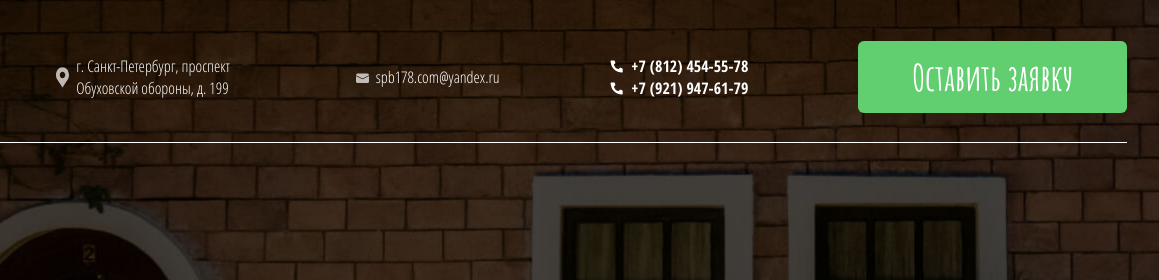
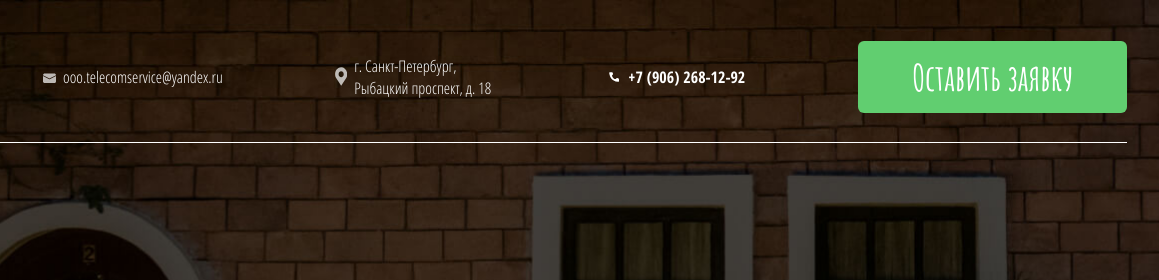
Before and after one commit to vitalii-grigorash/telecom-service, a React app: page / in a window 1280 px wide. Shown: the top 280 px of the page, 121-1280 px from the left. Built offline with nearby package versions, Linux system fonts and the light colour scheme.

Commit message:
change header and footer info

```diff
--- a/src/components/Footer/Footer.js
+++ b/src/components/Footer/Footer.js
@@ -17,35 +17,25 @@ function Footer() {
 
                 <div className="footer__info-container">
 
-                    <a href="https://yandex.ru/maps/-/CCUMu0GBkC" target="_blank" rel="nofollow noreferrer" className="footer__map">
+                    <a href="https://yandex.ru/maps/2/saint-petersburg/house/rybatskiy_prospekt_18/Z0kYcwdjTE0OQFtjfXR1cXVrYQ" target="_blank" rel="nofollow noreferrer" className="footer__map">
                         {/* <img className="footer__map" src={map} alt="Карта" />     */}
                     </a>
 
                     <div className="header__row header__row_column">
 
-                        <div className="phone-numbers__container">
-
-                            <a href="tel:+78124545578" className="phone-numbers__link phone-numbers__link_black">
-                                <p className="phone-numbers__icon phone-numbers__icon_black"></p>
-                                +7 (812) 454-55-78
-                            </a>
-
-
-                            <a href="tel:+79219476179" className="phone-numbers__link phone-numbers__link_black">
-                                <p className="phone-numbers__icon phone-numbers__icon_black"></p>
-                                +7 (921) 947-61-79
-                            </a>
-
-                        </div>
-
-                        <a href="mailto:spb178.com@yandex.ru" className="header-info__container header-info__container_black">
-                            <p className="header-info__icon-email header-info__icon-email_black"></p>
-                            spb178.com@yandex.ru
+                        <a href="tel:+79062681292" className="phone-numbers__link phone-numbers__link_black">
+                            <p className="phone-numbers__icon phone-numbers__icon_black"></p>
+                            +7 (906) 268-12-92
                         </a>
 
-                        <a href="https://yandex.ru/maps/-/CCUMu0GBkC" target="_blank" rel="nofollow noreferrer" className="header-info__container header-info__container_black">
+                        <a href="mailto:ooo.telecomservice@yandex.ru" className="header-info__container header-info__container_black">
+                            <p className="header-info__icon-email header-info__icon-email_black"></p>
+                            ooo.telecomservice@yandex.ru
+                        </a>
+
+                        <a href="https://yandex.ru/maps/2/saint-petersburg/house/rybatskiy_prospekt_18/Z0kYcwdjTE0OQFtjfXR1cXVrYQ" target="_blank" rel="nofollow noreferrer" className="header-info__container header-info__container_black">
                             <p className="header-info__icon-vector header-info__icon-vector_black"></p>
-                            г. Санкт-Петербург, проспект Обуховской обороны, д. 199
+                            г. Санкт-Петербург, Рыбацкий проспект, д. 18
                         </a>
 
                     </div>
--- a/src/components/Header/Header.css
+++ b/src/components/Header/Header.css
@@ -41,11 +41,6 @@
 .header-info__container:active .header-info__icon-email  {
     background-image: url(../../images/svg/email-icon-blue.svg);
 }
-.phone-numbers__container {
-    display: flex;
-    flex-direction: column;
-    margin: 0 auto 0 0;
-}
 .phone-numbers__link {
     display: flex;
     font-style: normal;
@@ -54,6 +49,7 @@
     line-height: 30px;
     text-decoration: none;
     color: #FFFFFF;
+    margin-right: auto;
 }
 .phone-numbers__link:hover {
     text-decoration: underline;
@@ -75,7 +71,8 @@
 .header-info__icon-vector {
     background-image: url(../../images/svg/vector.svg);
     background-repeat: no-repeat;
-    width: 41px;
+    background-size: contain;
+    width: 30px;
     height: 28px;
     margin-right: 15px;
 }
@@ -119,15 +116,15 @@
         margin: 0 64px;
     }
     .header__logo {
-        margin-right: 171px;
+        margin-right: 121px;
     }
 }
-@media screen and (max-width: 1324px) {
+@media screen and (max-width: 1384px) {
     .header {
         margin: 0 32px;
     }
     .header__logo {
-        margin-right: 60px;
+        margin-right: 47px;
     }
     .header-info__container {
         font-style: normal;
@@ -140,18 +137,17 @@
         line-height: 22px;
     }
     .header-info__container_location {
-        max-width: 190px;
+        max-width: 160px;
     }
     .phone-numbers__icon {
-        width: 15px;
-        height: 15px;
-        margin: auto 7px auto 0;
+        width: 12px;
+        height: 12px;
+        margin: auto 8px auto 0;
         background-size: cover;
     }
     .header-info__icon-vector {
-        width: 24px;
+        width: 20px;
         height: 21px;
-        background-size: cover;
         margin-right: 7px;
     }
     .header-info__icon-email {
--- a/src/components/Header/Header.js
+++ b/src/components/Header/Header.js
@@ -15,29 +15,20 @@ function Header(props) {
 
       <div className="header__row">
 
-        <a href="https://yandex.ru/maps/-/CCUMu0GBkC" target="_blank" rel="nofollow noreferrer" className="header-info__container header-info__container_location">
-          <p className="header-info__icon-vector"></p>
-          г. Санкт-Петербург, проспект Обуховской обороны, д. 199
+        <a href="mailto:ooo.telecomservice@yandex.ru" className="header-info__container">
+          <p className="header-info__icon-email"></p>
+          ooo.telecomservice@yandex.ru
         </a>
 
-        <a href="mailto:spb178.com@yandex.ru" className="header-info__container">
-          <p className="header-info__icon-email"></p>
-          spb178.com@yandex.ru
+        <a href="https://yandex.ru/maps/2/saint-petersburg/house/rybatskiy_prospekt_18/Z0kYcwdjTE0OQFtjfXR1cXVrYQ" target="_blank" rel="nofollow noreferrer" className="header-info__container header-info__container_location">
+          <p className="header-info__icon-vector"></p>
+          г. Санкт-Петербург, Рыбацкий проспект, д. 18
         </a>
 
-        <div className="phone-numbers__container">
-
-          <a href="tel:+78124545578" className="phone-numbers__link">
-            <p className="phone-numbers__icon"></p>
-            +7 (812) 454-55-78
-          </a>
-
-          <a href="tel:+79219476179" className="phone-numbers__link">
-            <p className="phone-numbers__icon"></p>
-            +7 (921) 947-61-79
-          </a>
-
-        </div>
+        <a href="tel:+79062681292" className="phone-numbers__link">
+          <p className="phone-numbers__icon"></p>
+          +7 (906) 268-12-92
+        </a>
 
         <button className="button-green" type="button">
           <p className="button-green__text" onClick={onOpenPopup}>Оставить заявку</p>
```
